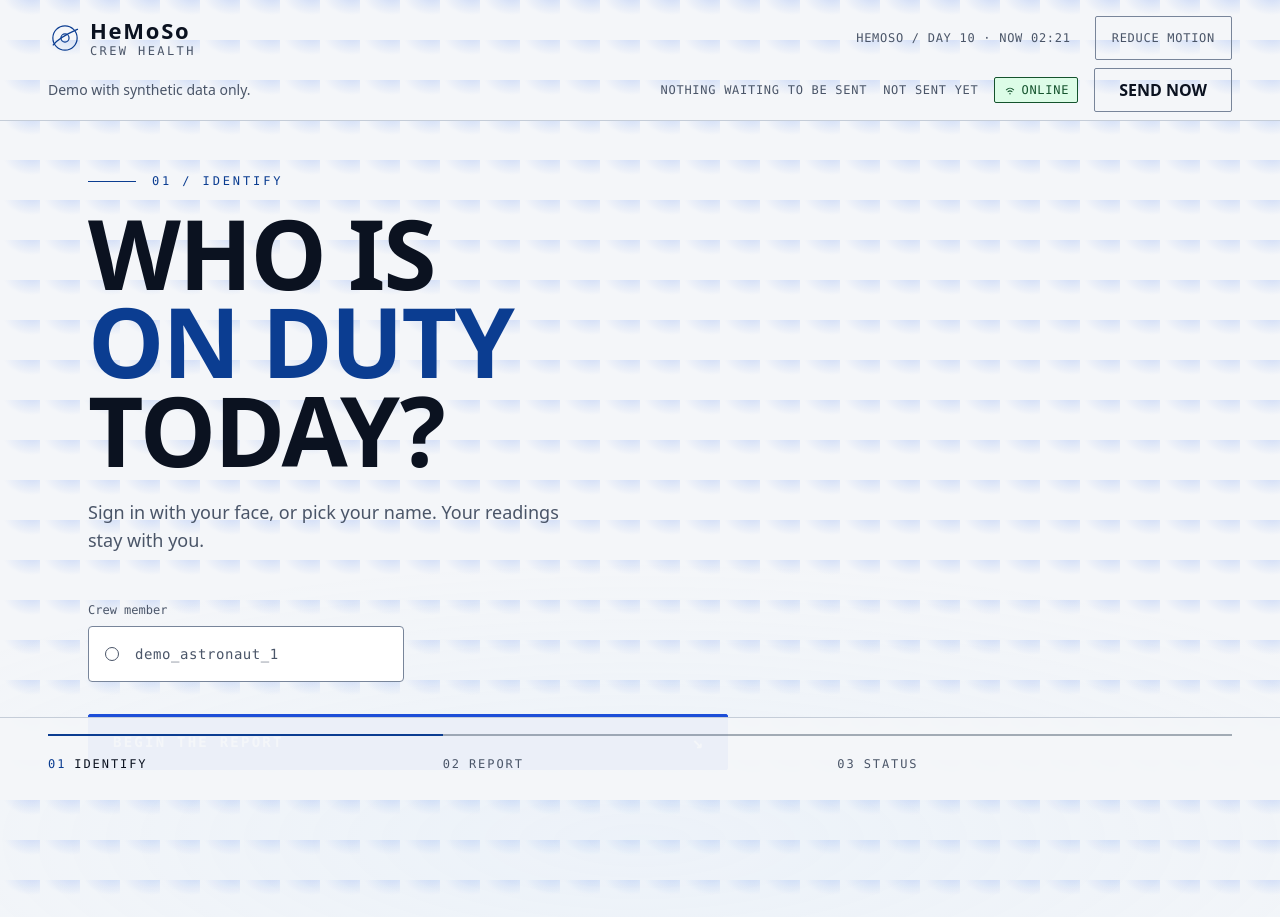
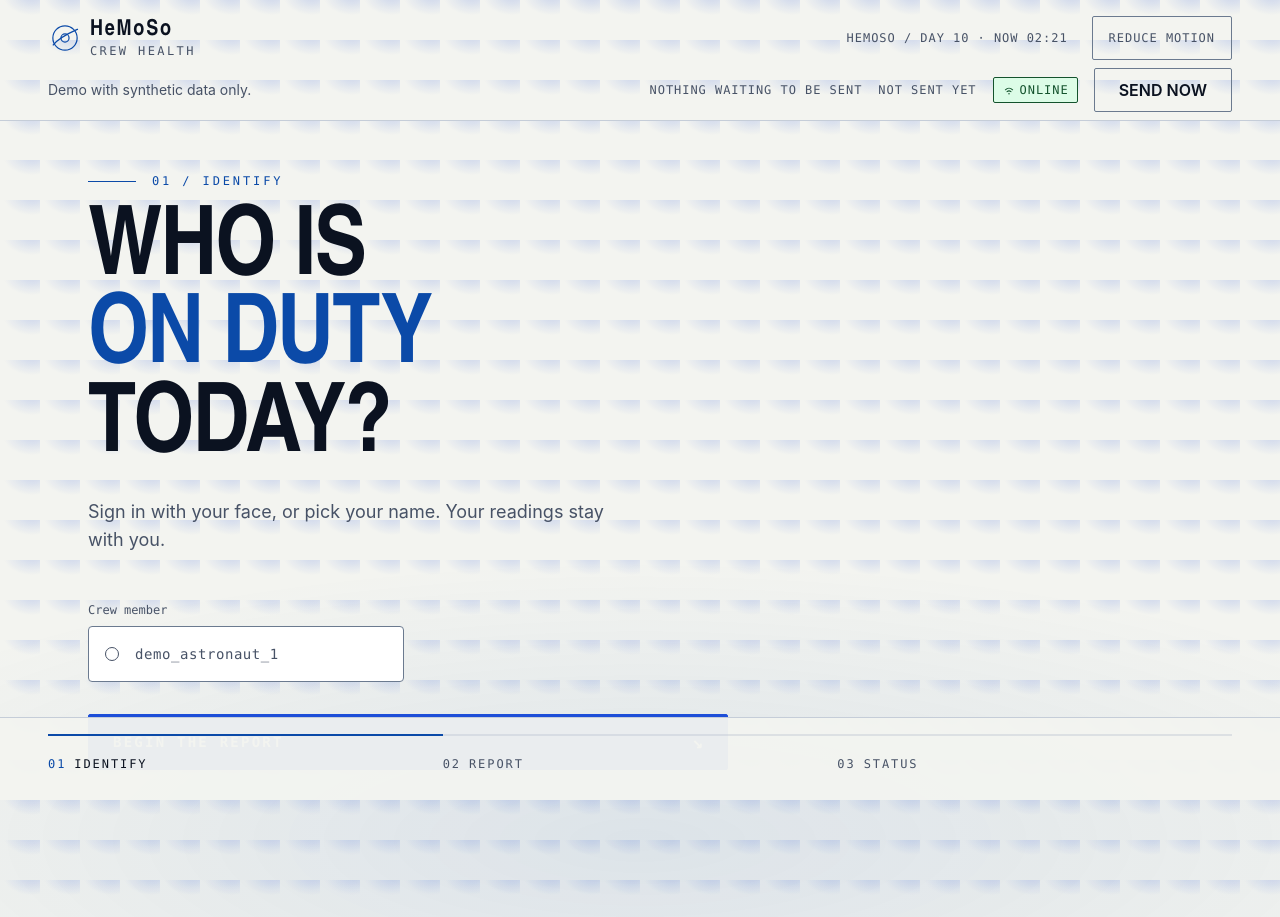
Before and after one commit to Sadriica/hemoso, a React (Vite) app in the folder frontend/: page / in a window 1280 px wide. Built offline with nearby package versions, Linux system fonts and the light colour scheme; no server answers.

Commit message:
feat(frontend): add Observatory DESIGN.md and tokens (#26)

```diff
--- a/frontend/src/phases.css
+++ b/frontend/src/phases.css
@@ -19,7 +19,7 @@
 
 body {
   background-color: var(--color-bg);
-  background-image: radial-gradient(120% 80% at 80% -10%, rgb(37 99 235 / 18%), transparent 60%);
+  background-image: radial-gradient(120% 80% at 80% -10%, color-mix(in srgb, var(--color-interactive) 18%, transparent), transparent 60%);
 }
 
 .app {
@@ -51,7 +51,7 @@ body {
   position: absolute;
   inset: auto -20% -40% -20%;
   height: 70%;
-  background: radial-gradient(closest-side, rgb(169 214 255 / 10%), transparent);
+  background: radial-gradient(closest-side, color-mix(in srgb, var(--color-accent) 10%, transparent), transparent);
 }
 
 .cinema__vignette {
@@ -90,7 +90,7 @@ html {
    data sentence and the sync facts under them. A hairline closes it. */
 .topbar {
   padding: var(--space-3) var(--space-6) var(--space-2);
-  border-bottom: 1px solid rgb(83 98 115 / 55%);
+  border-bottom: 1px solid color-mix(in srgb, var(--color-border) 55%, transparent);
 }
 
 .topbar__row {
@@ -254,7 +254,7 @@ html {
 
 .headline__line {
   display: block;
-  animation: headline-rise 700ms cubic-bezier(0.2, 0.7, 0.1, 1) both;
+  animation: headline-rise var(--motion-slow) var(--ease-standard) both;
 }
 
 .headline__line:nth-child(2) {
@@ -292,7 +292,7 @@ html {
   padding: 0 var(--space-4);
   border: 1px solid var(--color-border-control);
   border-radius: var(--radius-small);
-  background: rgb(8 11 18 / 40%);
+  background: color-mix(in srgb, var(--color-bg) 40%, transparent);
   color: var(--color-text);
   font-family: var(--font-mono);
   font-size: var(--text-small);
@@ -301,9 +301,9 @@ html {
   text-transform: uppercase;
   cursor: pointer;
   transition:
-    border-color 200ms ease-out,
-    background-color 200ms ease-out,
-    transform 200ms ease-out;
+    border-color var(--motion-base) var(--ease-out),
+    background-color var(--motion-base) var(--ease-out),
+    transform var(--motion-base) var(--ease-out);
 }
 
 .journey-button:hover {
@@ -349,7 +349,7 @@ html {
   justify-content: space-between;
   gap: var(--space-3);
   padding-top: var(--space-4);
-  border-top: 1px solid rgb(83 98 115 / 45%);
+  border-top: 1px solid color-mix(in srgb, var(--color-border) 45%, transparent);
 }
 
 /* Phase 1: the face, then the crew list, then the way on. */
@@ -402,7 +402,7 @@ html {
   padding: 0 var(--space-3);
   border: 1px solid var(--color-border-control);
   border-radius: var(--radius-card);
-  background: rgb(24 35 51 / 70%);
+  background: color-mix(in srgb, var(--color-surface) 70%, transparent);
   cursor: pointer;
 }
 
@@ -432,7 +432,7 @@ html {
 
 .crew-option:has(input:checked) {
   border-color: var(--color-accent);
-  background: rgb(169 214 255 / 8%);
+  background: color-mix(in srgb, var(--color-accent) 8%, transparent);
 }
 
 .crew-option:has(input:checked) .crew-option__mark {
@@ -453,9 +453,9 @@ html {
 .report__panel {
   max-width: 640px;
   padding: var(--space-5);
-  border: 1px solid rgb(83 98 115 / 70%);
+  border: 1px solid color-mix(in srgb, var(--color-border) 70%, transparent);
   border-radius: var(--radius-card);
-  background: rgb(16 24 39 / 88%);
+  background: color-mix(in srgb, var(--color-bg-raised) 88%, transparent);
 }
 
 .report__count {
@@ -474,7 +474,7 @@ html {
 
 .status__history {
   padding-top: var(--space-5);
-  border-top: 1px solid rgb(83 98 115 / 45%);
+  border-top: 1px solid color-mix(in srgb, var(--color-border) 45%, transparent);
 }
 
 /* The route rail: three steps on a track, the current one lit. Progress, not
@@ -484,21 +484,21 @@ html {
   bottom: 0;
   z-index: 5;
   padding: var(--space-3) var(--space-6) var(--space-4);
-  border-top: 1px solid rgb(83 98 115 / 55%);
-  background: linear-gradient(to top, rgb(5 9 14 / 96%), rgb(5 9 14 / 82%));
+  border-top: 1px solid color-mix(in srgb, var(--color-border) 55%, transparent);
+  background: linear-gradient(to top, color-mix(in srgb, var(--color-bg) 96%, transparent), color-mix(in srgb, var(--color-bg) 82%, transparent));
 }
 
 .phase-rail__track {
   max-width: var(--container-width);
   height: 2px;
   margin: 0 auto var(--space-3);
-  background: rgb(83 98 115 / 50%);
+  background: color-mix(in srgb, var(--color-border) 50%, transparent);
 }
 
 .phase-rail__progress {
   height: 100%;
   background: var(--color-accent);
-  transition: width 400ms ease-out;
+  transition: width var(--motion-slow) var(--ease-out);
 }
 
 .phase-rail__steps {
@@ -551,7 +551,7 @@ html {
   }
 
   .phase-rail {
-    background: rgb(244 246 249 / 96%);
+    background: color-mix(in srgb, var(--color-bg) 96%, transparent);
   }
 
   .journey-button,
--- a/frontend/src/styles.css
+++ b/frontend/src/styles.css
@@ -1,50 +1,64 @@
-/* HeMoSo app shell. Implements frontend/sdd/style-guide.md version 1.0
-   (Sat 14 Nov 2026).
+/* HeMoSo app shell. The contract is frontend/DESIGN.md (Observatory, locked
+   Sat 14 Nov 2026); src/theme/tokens.ts carries the same colour values and
+   src/theme.test.ts checks that the two agree.
 
    Dark is the default theme; the light theme comes from the operating system.
-   Every colour, size and space on a screen comes from a token here.
+   Every colour, size, space and duration on a screen comes from a token here:
+   a value that is not in this block is a bug.
 
-   The guide's three families (Inter, Public Sans, DM Mono) are not downloaded
-   yet: no font is loaded from a CDN and the packages wait for Eng 1's approval
-   (3.1), so the fallback stacks of the guide apply. */
+   Font files are not bundled yet (a licence row in docs/DECISIONS.md is the
+   gate), so the stacks below name the planned families first and fall back to
+   system fonts. No font is ever loaded from a CDN. */
 
 :root {
   color-scheme: dark;
 
-  /* Colour (2.1) */
-  --color-bg: #080b12;
-  --color-bg-raised: #101827;
-  --color-surface: #182333;
-  --color-border: #536273;
+  /* Colour roles. Contrast grid: DESIGN.md section 3. */
+  --color-bg: #070b10;
+  --color-bg-raised: #0c131d;
+  --color-surface: #121b27;
+  --color-border: #3a4a5e;
   /* Edge of a control (input, select, secondary button): 3:1 or more against
      the page and the card, which the decorative --color-border does not meet. */
-  --color-border-control: #6b7a8c;
-  --color-text: #ffffff;
-  --color-text-muted: #a7b0be;
-  --color-accent: #a9d6ff;
+  --color-border-control: #6f8197;
+  --color-text: #f2f1e9;
+  --color-text-muted: #a9b3c1;
+  --color-accent: #8ec5ff;
   --color-interactive: #2563eb;
   --color-on-interactive: #ffffff;
-  /* Reserved for the most urgent attention level and destructive actions
-     (2.3). No screen uses it yet. */
-  --color-signal: #ff5a42;
-  /* Technical grid on the page background (5), dark theme only. */
+  /* Reserved for the most urgent attention level and destructive actions. */
+  --color-signal: #ff6a4d;
+  /* Technical grid on the page background, dark theme only. */
   --color-grid: rgb(255 255 255 / 4%);
 
-  /* Status colours (2.2) */
-  --status-in-range-text: #4ade80;
-  --status-in-range-bg: #0f2a1c;
-  --status-attention-text: #facc15;
-  --status-attention-bg: #2e2606;
-  --status-no-data-text: #a7b0be;
-  --status-no-data-bg: #1c2635;
+  /* State colours: always shown with their own icon shape and words. */
+  --status-in-range-text: #5fd49a;
+  --status-in-range-bg: #0d2a1f;
+  --status-outside-text: #8ec5ff;
+  --status-outside-bg: #0f2339;
+  --status-attention-text: #f5c542;
+  --status-attention-bg: #2c2407;
+  --status-review-text: #ff8a70;
+  --status-review-bg: #33140e;
+  --status-no-data-text: #a9b3c1;
+  --status-no-data-bg: #18222f;
 
-  /* Type families (3.1) */
-  --font-display: system-ui, 'Segoe UI', Roboto, sans-serif;
-  --font-body: system-ui, 'Segoe UI', Roboto, sans-serif;
-  --font-mono: ui-monospace, 'Cascadia Mono', Consolas, monospace;
+  /* One colour per body system, for icons and orbits (DESIGN.md 2.3). */
+  --system-cardiovascular: #ff7a70;
+  --system-thermoregulation: #f5a524;
+  --system-sleep: #9aa5ff;
+  --system-neuro: #c39bff;
+  --system-metabolic: #3ed1c0;
 
-  /* Type scale (3.2) */
-  --text-display: 32px;
+  /* Type families (DESIGN.md 4.1) */
+  --font-display: 'Barlow Condensed', 'Arial Narrow', 'Roboto Condensed', system-ui, sans-serif;
+  --font-body: 'Inter', system-ui, 'Segoe UI', Roboto, sans-serif;
+  --font-mono: 'JetBrains Mono', ui-monospace, 'Cascadia Mono', Consolas, monospace;
+
+  /* Type scale (DESIGN.md 4.2) */
+  --text-hero: 64px;
+  --leading-hero: 60px;
+  --text-display: 40px;
   --leading-display: 40px;
   --text-h1: 28px;
   --leading-h1: 36px;
@@ -60,9 +74,10 @@
   --leading-small: 20px;
   --text-label: 12px;
   --leading-label: 16px;
-  --tracking-label: 0.06em;
+  --tracking-label: 0.08em;
+  --tracking-display: 0.01em;
 
-  /* Spacing (4.2) */
+  /* Spacing, 4 px base (DESIGN.md 5) */
   --space-1: 4px;
   --space-2: 8px;
   --space-3: 16px;
@@ -71,40 +86,62 @@
   --space-6: 48px;
   --space-7: 64px;
 
-  /* Shape (4.3) */
+  /* Shape and elevation (DESIGN.md 6) */
   --radius-small: 2px;
   --radius-card: 4px;
+  --radius-round: 999px;
   --border-subtle: 1px solid var(--color-border);
   --shadow-soft: none;
+  --shadow-raised: 0 0 0 1px var(--color-border), 0 8px 24px rgb(0 0 0 / 35%);
   --container-width: 1200px;
   --tap-min: 44px;
+
+  /* Motion (DESIGN.md 7). State changes stay under 600 ms; only the intro,
+     the phase change and the planetarium settling may use --motion-cinematic. */
+  --motion-fast: 150ms;
+  --motion-base: 250ms;
+  --motion-slow: 400ms;
+  --motion-cinematic: 1200ms;
+  --ease-standard: cubic-bezier(0.2, 0.7, 0.1, 1);
+  --ease-out: cubic-bezier(0, 0, 0.2, 1);
 }
 
 @media (prefers-color-scheme: light) {
   :root {
     color-scheme: light;
 
-    --color-bg: #f4f6f9;
+    --color-bg: #f3f4f0;
     --color-bg-raised: #ffffff;
     --color-surface: #ffffff;
     --color-border: #c5cdd8;
-    --color-border-control: #78859a;
+    --color-border-control: #6b7a8f;
     --color-text: #0b1220;
-    --color-text-muted: #4a5568;
-    --color-accent: #0b3d91;
+    --color-text-muted: #475266;
+    --color-accent: #0b4aa8;
     --color-interactive: #1d4ed8;
     --color-on-interactive: #ffffff;
-    --color-signal: #c42d17;
+    --color-signal: #b82a14;
     --color-grid: transparent;
 
     --status-in-range-text: #14532d;
     --status-in-range-bg: #dcfce7;
-    --status-attention-text: #713f12;
+    --status-outside-text: #0b4aa8;
+    --status-outside-bg: #dbeafe;
+    --status-attention-text: #6b3a06;
     --status-attention-bg: #fef3c7;
+    --status-review-text: #9a2a14;
+    --status-review-bg: #fde4de;
     --status-no-data-text: #374151;
     --status-no-data-bg: #e5e7eb;
 
+    --system-cardiovascular: #c7352b;
+    --system-thermoregulation: #a85d00;
+    --system-sleep: #4f46e5;
+    --system-neuro: #7c3aed;
+    --system-metabolic: #0f766e;
+
     --shadow-soft: 0 1px 2px rgb(8 11 18 / 12%);
+    --shadow-raised: 0 0 0 1px var(--color-border), 0 8px 24px rgb(8 11 18 / 12%);
   }
 }
 
@@ -223,7 +260,7 @@ legend {
   font-weight: 600;
   text-transform: uppercase;
   cursor: pointer;
-  transition: filter 150ms ease-out, border-color 150ms ease-out;
+  transition: filter var(--motion-fast) var(--ease-out), border-color var(--motion-fast) var(--ease-out);
 }
 
 .button:hover {
@@ -606,7 +643,7 @@ legend {
   text-transform: uppercase;
   font-weight: 500;
   cursor: pointer;
-  transition: color 150ms ease-out, border-color 150ms ease-out;
+  transition: color var(--motion-fast) var(--ease-out), border-color var(--motion-fast) var(--ease-out);
 }
 
 .disclosure__toggle:hover {
@@ -616,7 +653,7 @@ legend {
 
 .disclosure__chevron {
   display: inline-flex;
-  transition: transform 150ms ease-out;
+  transition: transform var(--motion-fast) var(--ease-out);
 }
 
 .disclosure__toggle[aria-expanded='true'] .disclosure__chevron {
```
Also changed, not shown: frontend/src/theme/tokens.ts (+77 -41 lines), 2 other files (tests, documents, lock files or other folders).
